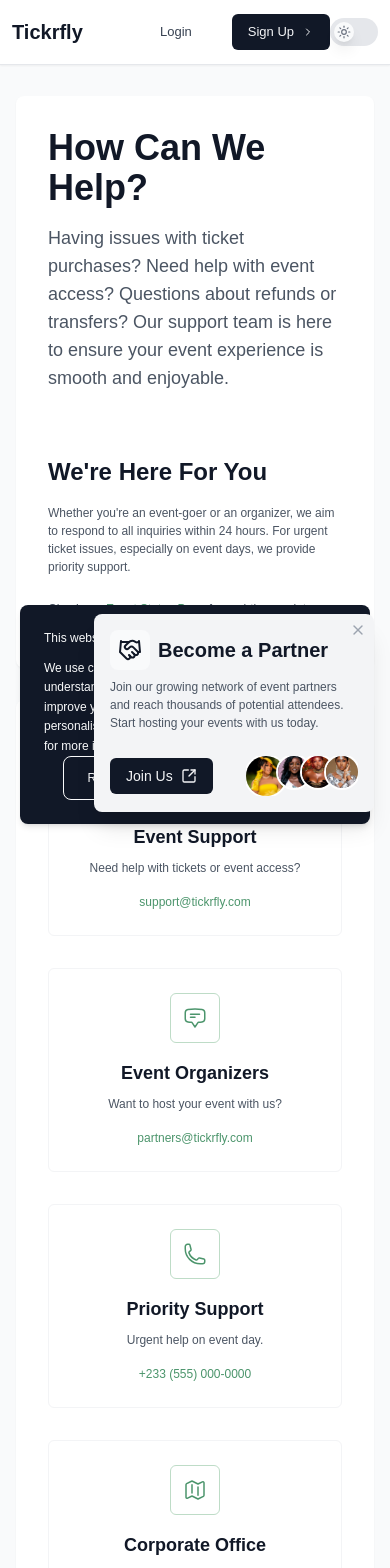
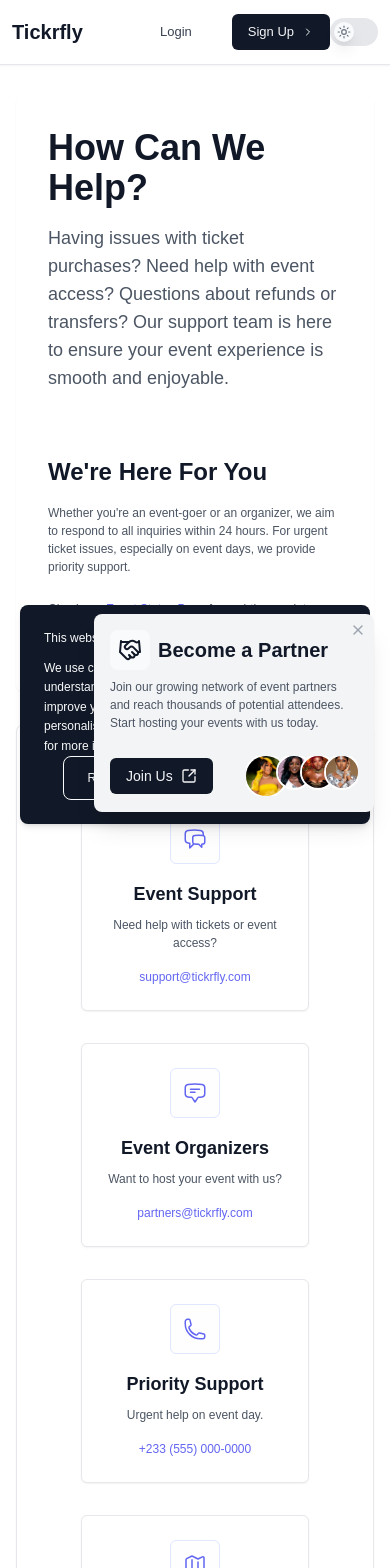
Before and after one commit to nanayawdev/event-ticketing-app, a React (Vite) app: page /contact in a window 390 px wide. Shown: the top 1568 px of the page. Built offline with nearby package versions, Linux system fonts and the light colour scheme; no server answers.

Commit message:
Dark Mode issue fixed for ContactOptions, Contact and FAQ components

```diff
--- a/src/components/ContactOptions/ContactOptions.jsx
+++ b/src/components/ContactOptions/ContactOptions.jsx
@@ -14,63 +14,63 @@ import {
 const ContactOptions = () => {
   const options = [
     {
-      icon: <HiOutlineChatBubbleLeftRight className="w-6 h-6 text-sea-green-500" />,
+      icon: <HiOutlineChatBubbleLeftRight className="w-6 h-6 text-primary-500" />,
       title: 'Event Support',
       description: 'Need help with tickets or event access?',
       action: 'support@tickrfly.com',
       href: 'mailto:support@tickrfly.com'
     },
     {
-      icon: <HiOutlineChatBubbleBottomCenterText className="w-6 h-6 text-sea-green-500" />,
+      icon: <HiOutlineChatBubbleBottomCenterText className="w-6 h-6 text-primary-500" />,
       title: 'Event Organizers',
       description: 'Want to host your event with us?',
       action: 'partners@tickrfly.com',
       href: 'mailto:partners@tickrfly.com'
     },
     {
-      icon: <HiOutlinePhone className="w-6 h-6 text-sea-green-500" />,
+      icon: <HiOutlinePhone className="w-6 h-6 text-primary-500" />,
       title: 'Priority Support',
       description: 'Urgent help on event day.',
       action: '+233 (555) 000-0000',
       href: 'tel:+233555000000'
     },
     {
-      icon: <HiOutlineMap className="w-6 h-6 text-sea-green-500" />,
+      icon: <HiOutlineMap className="w-6 h-6 text-primary-500" />,
       title: 'Corporate Office',
       description: 'For business & partnership inquiries.',
       action: 'Visit Our Office',
       href: '#'
     },
     {
-      icon: <HiOutlineTicket className="w-6 h-6 text-sea-green-500" />,
+      icon: <HiOutlineTicket className="w-6 h-6 text-primary-500" />,
       title: 'Ticket Issues',
       description: 'Problems with your tickets?',
       action: 'tickets@tickrfly.com',
       href: 'mailto:tickets@tickrfly.com'
     },
     {
-      icon: <HiOutlineUserGroup className="w-6 h-6 text-sea-green-500" />,
+      icon: <HiOutlineUserGroup className="w-6 h-6 text-primary-500" />,
       title: 'Group Bookings',
       description: 'Book tickets for large groups.',
       action: 'groups@tickrfly.com',
       href: 'mailto:groups@tickrfly.com'
     },
     {
-      icon: <HiOutlineCreditCard className="w-6 h-6 text-sea-green-500" />,
+      icon: <HiOutlineCreditCard className="w-6 h-6 text-primary-500" />,
       title: 'Payment Support',
       description: 'Issues with payments or refunds?',
       action: 'billing@tickrfly.com',
       href: 'mailto:billing@tickrfly.com'
     },
     {
-      icon: <HiOutlineQuestionMarkCircle className="w-6 h-6 text-sea-green-500" />,
+      icon: <HiOutlineQuestionMarkCircle className="w-6 h-6 text-primary-500" />,
       title: 'General Inquiries',
       description: 'Other questions or concerns?',
       action: 'info@tickrfly.com',
       href: 'mailto:info@tickrfly.com'
     },
     {
-      icon: <HiOutlineShieldCheck className="w-6 h-6 text-sea-green-500" />,
+      icon: <HiOutlineShieldCheck className="w-6 h-6 text-primary-500" />,
       title: 'Security & Trust',
       description: 'Report security concerns or fraud.',
       action: 'security@tickrfly.com',
@@ -79,24 +79,24 @@ const ContactOptions = () => {
   ];
 
   return (
-    <div className="grid grid-cols-1 md:grid-cols-2 lg:grid-cols-3 gap-8">
+    <div className="grid grid-cols-1 md:grid-cols-2 lg:grid-cols-3 gap-8 p-8">
       {options.map((option, index) => (
         <div
           key={index}
-          className="flex flex-col items-center text-center p-6 rounded-md bg-white border border-gray-100"
+          className="flex flex-col items-center text-center p-6 rounded-md bg-white dark:bg-gray-800 border border-gray-200 dark:border-gray-700 shadow-sm"
         >
-          <div className="mb-4 p-3 bg-sea-green-50 rounded-md border border-sea-green-200">
+          <div className="mb-4 p-3 bg-primary-50/10 dark:bg-gray-700/50 rounded-md border border-primary-100 dark:border-gray-700">
             {option.icon}
           </div>
-          <h3 className="text-lg font-semibold text-gray-900 mb-2">
+          <h3 className="text-lg font-semibold text-gray-900 dark:text-gray-100 mb-2">
             {option.title}
           </h3>
-          <p className="text-gray-600 mb-4">
+          <p className="text-gray-600 dark:text-gray-400 mb-4">
             {option.description}
           </p>
           <a
             href={option.href}
-            className="text-sea-green-500 font-medium"
+            className="text-primary-500 hover:text-primary-600 dark:text-primary-400 dark:hover:text-primary-300 font-medium"
           >
             {option.action}
           </a>
--- a/src/components/Contacts/Contact.jsx
+++ b/src/components/Contacts/Contact.jsx
@@ -4,32 +4,32 @@ import FAQ from '../FAQ/FAQ';
 const Contact = () => {
   return (
     <>
-      <div className="min-h-screen bg-gray-50 py-12 px-4 sm:px-6 lg:px-8 pt-24">
+      <div className="min-h-screen dark:bg-gray-900 transition-colors duration-300 py-12 px-4 sm:px-6 lg:px-8 pt-24">
         <div className="max-w-7xl mx-auto">
-          <div className="bg-white rounded-lg shadow-sm p-8 mb-8">
+          <div className="bg-white dark:bg-gray-800 rounded-lg shadow-sm p-8 mb-8">
             <div className="grid md:grid-cols-2 gap-8">
               {/* Left Column */}
               <div>
-                <h1 className="text-4xl font-bold text-gray-900 mb-4">
+                <h1 className="text-4xl font-bold text-gray-900 dark:text-gray-50 mb-4">
                   How Can We Help?
                 </h1>
-                <p className="text-lg text-gray-600 mb-8">
+                <p className="text-lg text-gray-600 dark:text-gray-50 mb-8">
                   Having issues with ticket purchases? Need help with event access? Questions about refunds or transfers? Our support team is here to ensure your event experience is smooth and enjoyable.
                 </p>
               </div>
 
               {/* Right Column */}
               <div>
-                <h2 className="text-2xl font-semibold text-gray-900 mb-4">
+                <h2 className="text-2xl font-semibold text-gray-900 dark:text-gray-50 mb-4">
                   We're Here For You
                 </h2>
-                <p className="text-gray-600 mb-6">
+                <p className="text-gray-600 dark:text-gray-50 mb-6">
                   Whether you're an event-goer or an organizer, we aim to respond to all inquiries within 24 hours. For urgent ticket issues, especially on event days, we provide priority support.
                 </p>
 
-                <p className="text-gray-600">
+                <p className="text-gray-600 dark:text-gray-50 mb-6">
                   Check our{' '}
-                  <a href="#" className="text-sea-green-500 hover:text-sea-green-600 underline">
+                  <a href="#" className="text-primary-500 hover:text-primary-600 underline">
                     Event Status Page
                   </a>
                   {' '}for real-time updates on upcoming events and any last-minute changes.
@@ -38,7 +38,7 @@ const Contact = () => {
             </div>
           </div>
 
-          <div className="bg-white rounded-lg shadow-sm p-8 mb-8">
+          <div className="bg-white dark:bg-gray-900 border border-gray-200 dark:border-gray-800 rounded-lg shadow-sm p-8 mb-8">
             <ContactOptions />
           </div>
 
```
Also changed, not shown: src/components/FAQ/FAQ.jsx (+20 -24 lines).
